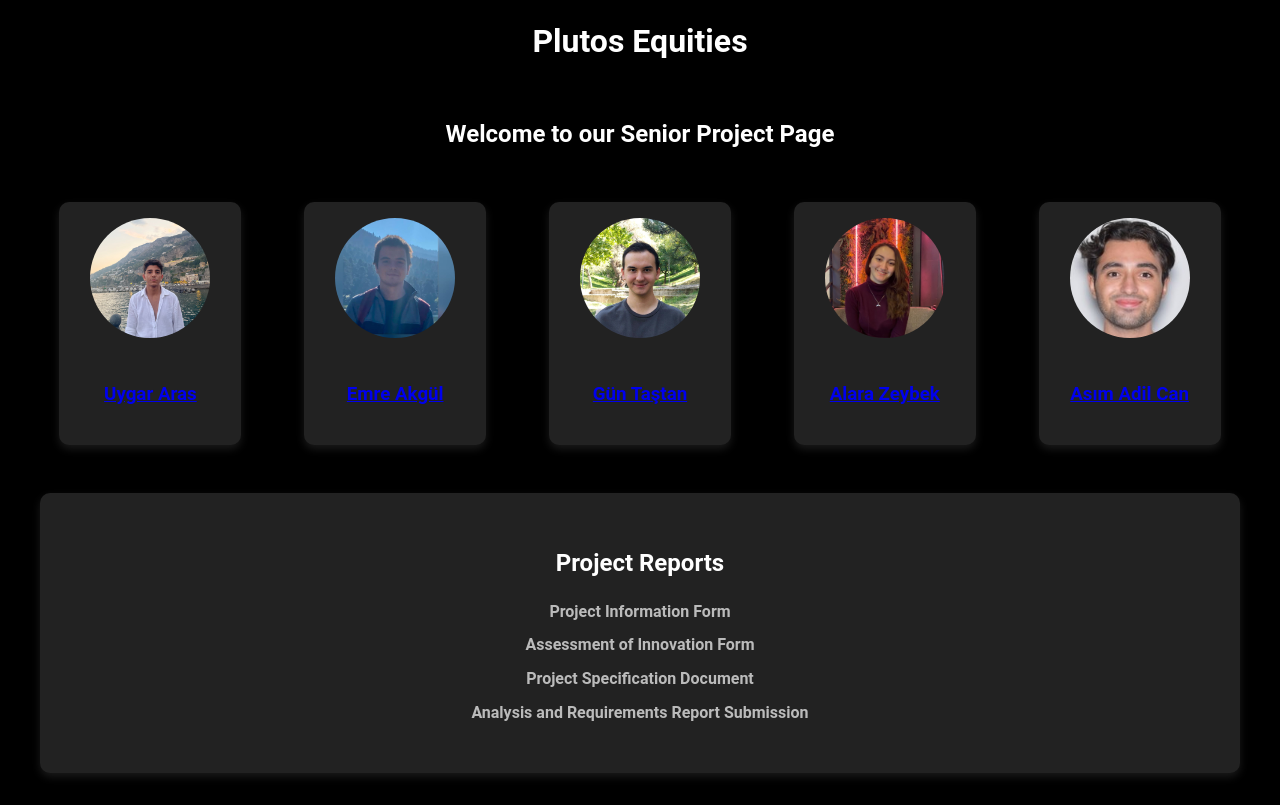
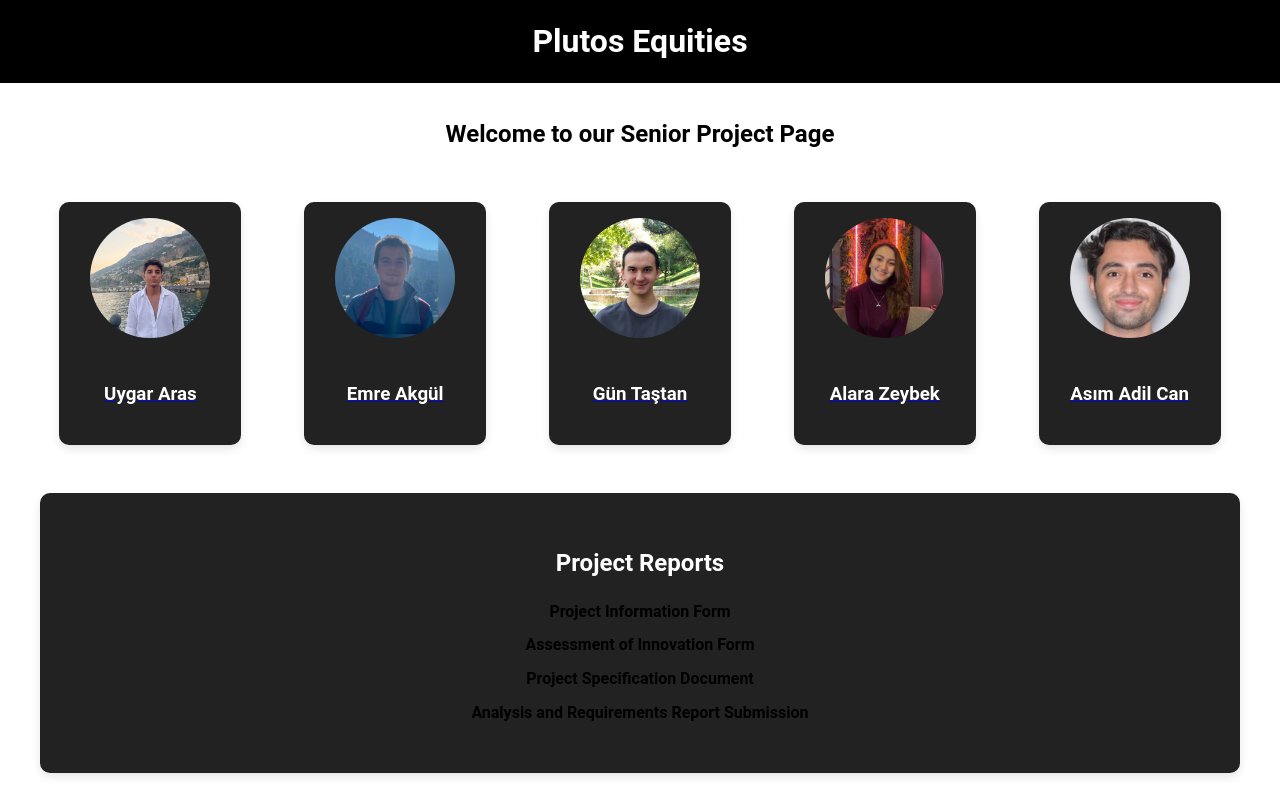
Before and after one commit to uygararas/senior-project-site, a plain HTML site: page index.html in a window 1280 px wide. Drawn offline with Linux system fonts and the light colour scheme.

Commit message:
syles css update

```diff
--- a/styles.css
+++ b/styles.css
@@ -1,10 +1,11 @@
 body {
     font-family: 'Roboto', sans-serif;
-    background-color: #000;
-    color: #fff;
+    background-color: #fff;
+    color: #000;
     margin: 0;
     line-height: 1.6;
 }
+
 .navbar {
     background-color: #000;
     padding: 1rem;
@@ -16,12 +17,14 @@ body {
     margin: 0;
     font-size: 2rem;
 }
+
 .content {
     max-width: 1200px;
     margin: 2rem auto;
     padding: 0 1rem;
     text-align: center;
 }
+
 .team {
     display: flex;
     justify-content: space-around;
@@ -29,49 +32,59 @@ body {
     gap: 1.5rem;
     margin-top: 3rem;
 }
+
 .team-member {
     background: #222;
     padding: 1rem;
     border-radius: 10px;
-    box-shadow: 0 4px 8px rgba(255, 255, 255, 0.1);
+    box-shadow: 0 4px 8px rgba(0, 0, 0, 0.1);
     width: 150px;
     text-align: center;
     transition: transform 0.3s ease;
+    color: #fff;
 }
+
 .team-member:hover {
     transform: translateY(-10px);
 }
+
 .team-member img {
     width: 80%;
     height: auto;
     border-radius: 50%;
     margin-bottom: 1rem;
 }
+
 .reports {
     background: #222;
     padding: 2rem;
     margin-top: 3rem;
     border-radius: 10px;
-    box-shadow: 0 4px 8px rgba(255, 255, 255, 0.1);
+    box-shadow: 0 4px 8px rgba(0, 0, 0, 0.1);
+    color: #fff;
 }
 
 .reports h2 {
     margin-bottom: 1rem;
     color: #fff;
 }
+
 .reports ul {
     list-style-type: none;
     padding: 0;
 }
+
 .reports li {
     margin-bottom: 0.5rem;
 }
+
 .reports a {
-    color: #bbb;
+    color: #000;
     text-decoration: none;
     font-weight: bold;
     transition: color 0.3s ease;
 }
+
 .reports a:hover {
-    color: #fff;
+    color: #222;
 }
```
